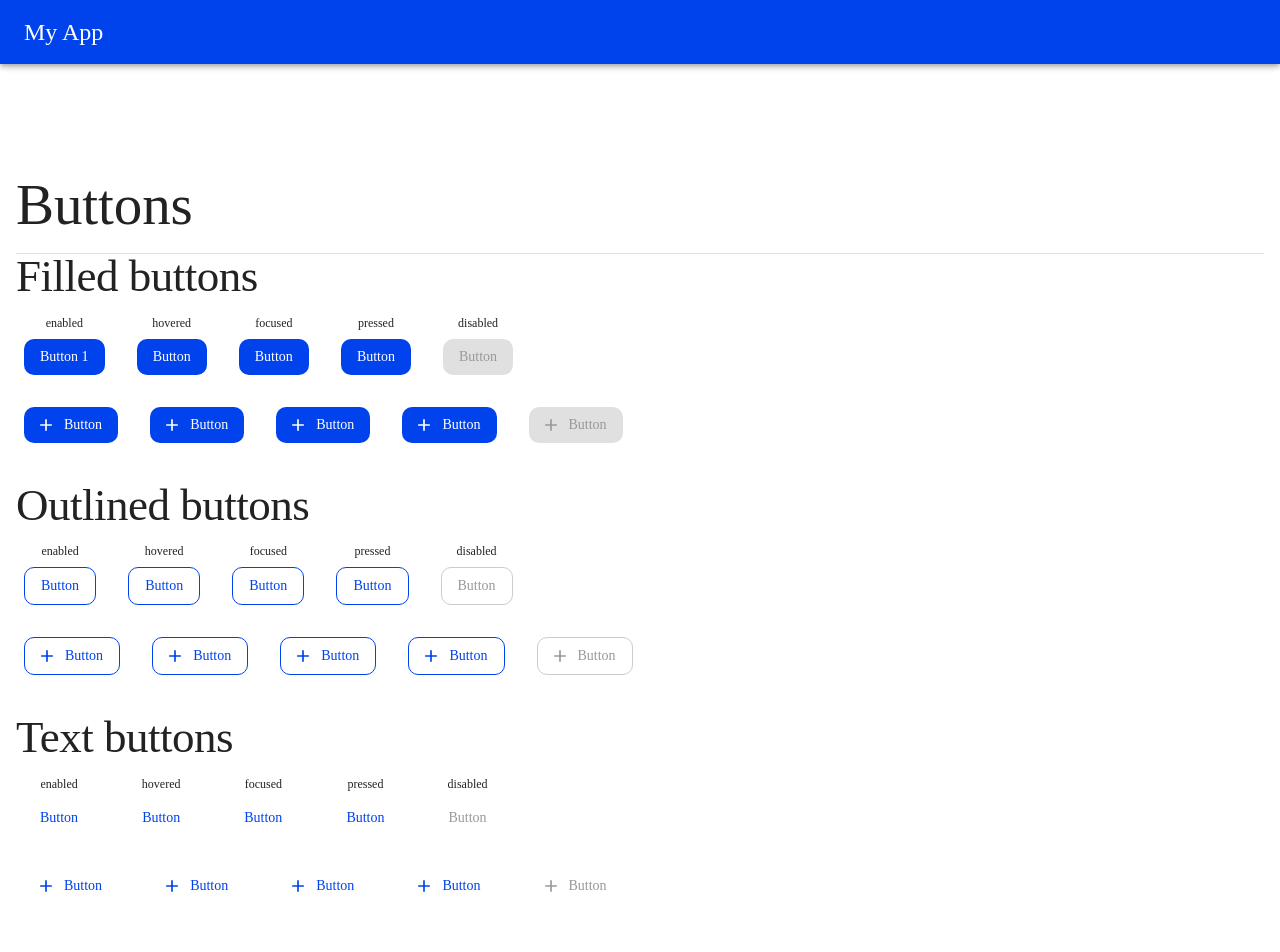
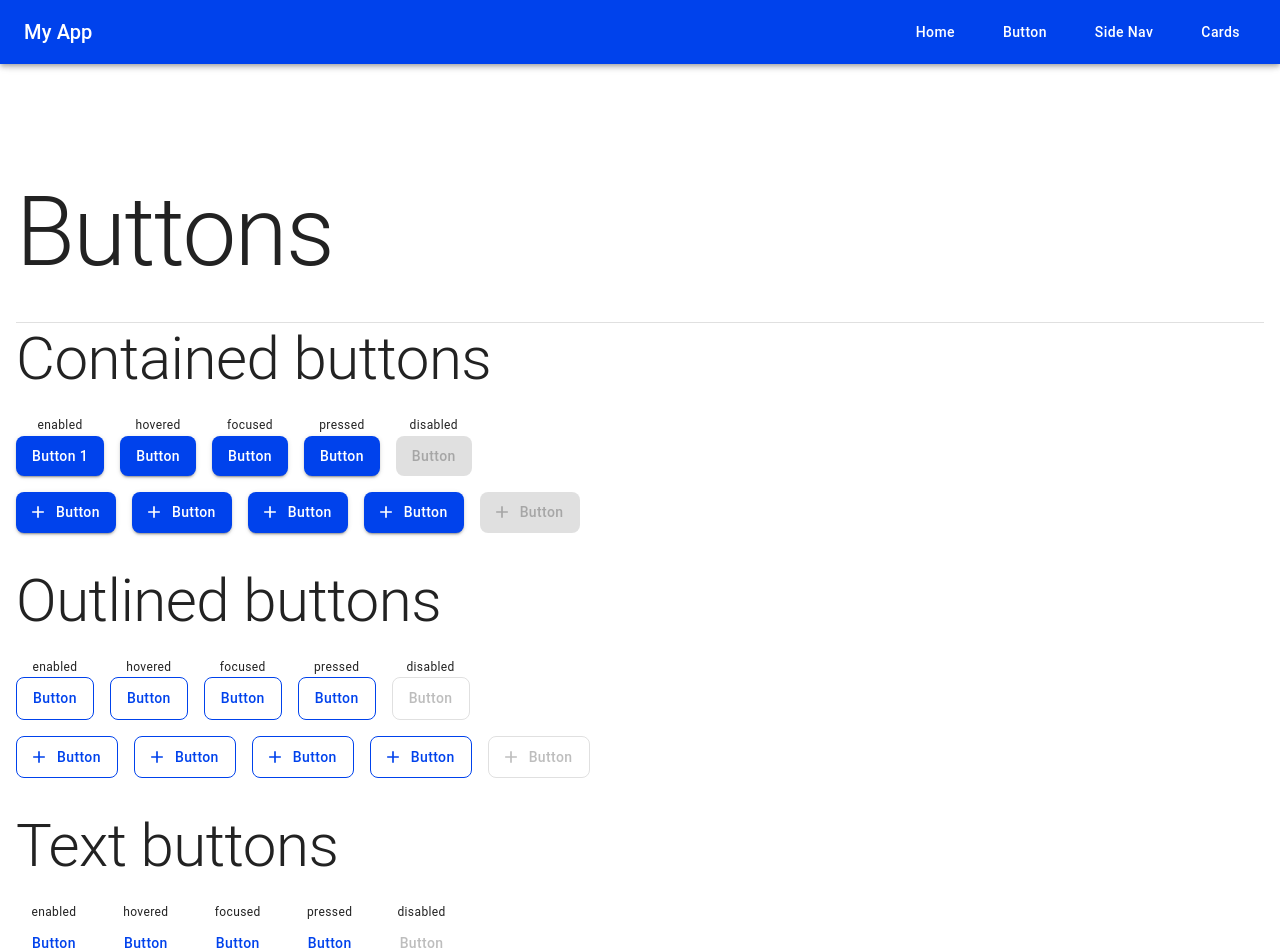
Before and after one commit to rnd500designs/capitalsphere-mui-sb8, a React (Create React App) app: page /button in a window 1280 px wide. Shown: the top 952 px of the page. Built offline with nearby package versions, Linux system fonts and the light colour scheme.

Commit message:
add theme button and appBAr

```diff
--- a/src/App.css
+++ /dev/null
@@ -1,38 +0,0 @@
-.App {
-  text-align: center;
-}
-
-.App-logo {
-  height: 40vmin;
-  pointer-events: none;
-}
-
-@media (prefers-reduced-motion: no-preference) {
-  .App-logo {
-    animation: App-logo-spin infinite 20s linear;
-  }
-}
-
-.App-header {
-  background-color: #282c34;
-  min-height: 100vh;
-  display: flex;
-  flex-direction: column;
-  align-items: center;
-  justify-content: center;
-  font-size: calc(10px + 2vmin);
-  color: white;
-}
-
-.App-link {
-  color: #61dafb;
-}
-
-@keyframes App-logo-spin {
-  from {
-    transform: rotate(0deg);
-  }
-  to {
-    transform: rotate(360deg);
-  }
-}
--- a/src/components/NavBar.tsx
+++ b/src/components/NavBar.tsx
@@ -10,10 +10,10 @@ const NavBar: React.FC = () => {
           My App
         </Typography>
         <Box sx={{ display: 'flex', gap: 2 }}>
-          <Button color="inherit" component={Link} to="/">Home</Button>
-          <Button color="inherit" component={Link} to="/button">Button</Button>
-          <Button color="inherit" component={Link} to="/side-nav">Side Nav</Button>
-          <Button color="inherit" component={Link} to="/cards">Cards</Button>
+          <Button component={Link} to="/">Home</Button>
+          <Button component={Link} to="/button">Button</Button>
+          <Button component={Link} to="/side-nav">Side Nav</Button>
+          <Button component={Link} to="/cards">Cards</Button>
         </Box>
       </Toolbar>
     </AppBar>
--- a/src/index.tsx
+++ b/src/index.tsx
@@ -5,7 +5,7 @@ import App from './App';
 import reportWebVitals from './reportWebVitals';
 import { ThemeProvider } from '@mui/material/styles';
 import CssBaseline from '@mui/material/CssBaseline';
-import { defaultTheme, csTheme } from './theme';
+import { csTheme } from './theme';
 
 ReactDOM.render(
   <React.StrictMode>
--- a/src/pages/ButtonPage.tsx
+++ b/src/pages/ButtonPage.tsx
@@ -11,7 +11,7 @@ const ButtonPage: React.FC = () => {
             <Divider />
 
             <Typography variant="h2" gutterBottom>
-                Filled buttons
+                Contained buttons
             </Typography>
             <Box sx={{ display: 'flex', gap: 2, mb: 2 }}>
                 <Box sx={{ display: 'flex', flexDirection: 'column', alignItems: 'center' }}>
--- /dev/null
+++ b/src/theme/components/AppBar.ts
@@ -0,0 +1,11 @@
+import { Components, Theme } from '@mui/material/styles';
+
+export const appBarStyles: Components<Theme>['MuiAppBar'] = {
+  styleOverrides: {
+    root: ({ theme }) => ({
+      '& .MuiButton-root': {
+        color: theme.palette.primary.contrastText,
+      },
+    }),
+  },
+};
--- a/src/theme/components/Button.ts
+++ b/src/theme/components/Button.ts
@@ -1,70 +1,33 @@
-import { Components, Palette } from '@mui/material/styles';
+import { Components, Theme } from "@mui/material/styles";
 
-const createButton = (palette: Palette): Components['MuiButton'] => ({
+export const buttonStyles: Components<Theme>["MuiButton"] = {
   styleOverrides: {
-    root: {
-      borderRadius: 10,
-      textTransform: 'none',
-      margin: '8px',
-      padding: '8px 16px',
-    },
-    contained: {
-      boxShadow: 'none',
-      backgroundColor: palette.primary.main,
-      '&:hover': {
-        backgroundColor: palette.primary.light,
-        boxShadow: 'none',
+    root: ({ theme }) => ({
+      borderRadius: "8px",
+      textTransform: "none",
+      padding: "8px 16px",
+    }),
+    contained: ({ theme }) => ({
+      backgroundColor: theme.palette.primary.main,
+      color: theme.palette.common.white,
+      "&:hover": {
+        backgroundColor: theme.palette.primary.dark,
       },
-      '&:focus': {
-        backgroundColor: palette.info.main,
-        borderColor: palette.primary.main,
-        boxShadow: 'none',
+      // boxShadow: 'none',
+    }),
+    outlined: ({ theme }) => ({
+      borderColor: theme.palette.primary.main,
+      color: theme.palette.primary.main,
+      "&:hover": {
+        borderColor: theme.palette.primary.dark,
+        backgroundColor: theme.palette.action.hover,
       },
-      '&:active': {
-        backgroundColor: palette.primary.main,
-        boxShadow: 'none',
+    }),
+    text: ({ theme }) => ({
+      color: theme.palette.primary.main,
+      "&:hover": {
+        backgroundColor: theme.palette.action.hover,
       },
-      '&:disabled': {
-        backgroundColor: palette.grey[100],
-        color: palette.grey[500],
-      },
-    },
-    outlined: {
-      borderColor: palette.primary.main,
-      color: palette.primary.main,
-      '&:hover': {
-        borderColor: palette.primary.main,
-        backgroundColor: 'rgba(21, 101, 192, 0.04)',
-      },
-      '&:focus': {
-        borderColor: palette.primary.dark,
-        backgroundColor: palette.background.paper,
-      },
-      '&:active': {
-        borderColor: palette.primary.dark,
-        backgroundColor: palette.primary.light,
-      },
-      '&:disabled': {
-        borderColor: palette.grey[300],
-        color: palette.grey[500],
-      },
-    },
-    text: {
-      color: palette.primary.main,
-      '&:hover': {
-        backgroundColor: 'rgba(21, 101, 192, 0.04)',
-      },
-      '&:focus': {
-        color: palette.primary.dark,
-      },
-      '&:active': {
-        color: palette.primary.dark,
-      },
-      '&:disabled': {
-        color: palette.grey[500],
-      },
-    },
+    }),
   },
-});
-
-export default createButton;
+};
--- a/src/theme/index.tsx
+++ b/src/theme/index.tsx
@@ -1,25 +1,13 @@
 import { createTheme } from '@mui/material/styles';
-import createButton from './components/Button';
-import typography from './typography';
-import './fonts.css';
-import palette from './palette'; // Import the palette
+import { buttonStyles } from './components/Button';
+import palette from './palette';
+import { appBarStyles } from './components/AppBar';
 
-// Extend the theme with the typography settings
 export const csTheme = createTheme({
-    palette,
-    typography,
-    components: {
-        MuiButton: createButton(createTheme({ palette }).palette),
-        MuiCssBaseline: {
-            styleOverrides: {
-                body: {
-                    margin: 0,
-                    padding: 0,
-                    fontFamily: 'Roboto, Helvetica, Arial, sans-serif',
-                },
-            },
-        },
-    },
+  palette,
+  components: {
+    MuiButton: buttonStyles,
+    MuiAppBar: appBarStyles,
+    // Add more component customizations here
+  },
 });
-
-export const defaultTheme = createTheme({});
--- a/src/theme/palette.ts
+++ b/src/theme/palette.ts
@@ -1,5 +1,4 @@
-// src/theme/palette.ts
-import { createTheme, PaletteOptions } from '@mui/material/styles';
+import { PaletteOptions } from '@mui/material/styles';
 
 const palette: PaletteOptions = {
     primary: {
```
